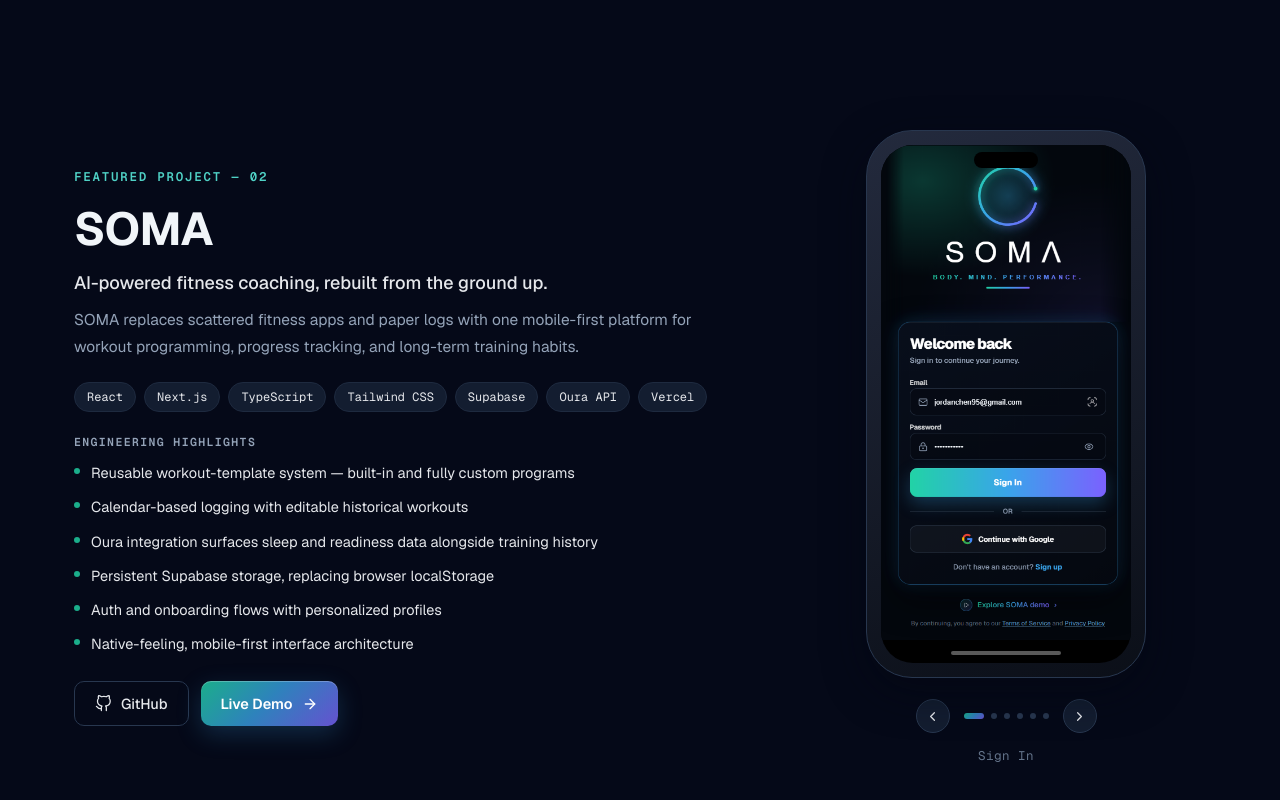
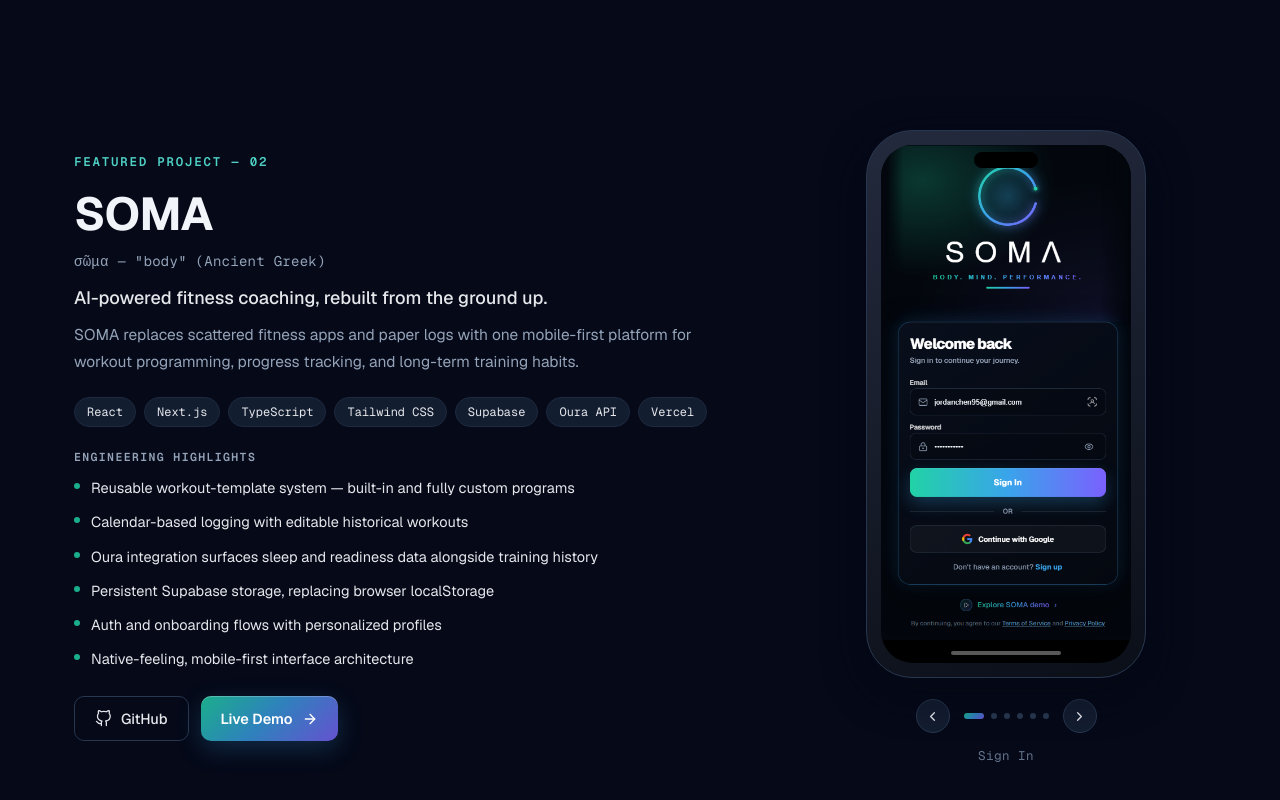
Before and after one commit to JordanChen02/portfolio, a React (Vite) app in the folder site/: page / in a window 1280 px wide. Shown: the part 2792-3592 px from the top of the page. Built offline with nearby package versions, Linux system fonts and the light colour scheme.

Commit message:
Add Soma subtitle

```diff
--- a/site/src/components/Soma.css
+++ b/site/src/components/Soma.css
@@ -89,7 +89,16 @@
   font-weight: 700;
   letter-spacing: -0.02em;
   color: var(--eb-fg);
-  margin: 0 0 12px;
+  margin: 0 0 8px;
+}
+
+.soma-subtitle {
+  font-size: 14px;
+  font-family: var(--eb-font-mono);
+  letter-spacing: 0.02em;
+  color: var(--eb-fg-2);
+  margin: 0 0 16px;
+  font-weight: 400;
 }
 
 .soma-positioning {
--- a/site/src/components/Soma.tsx
+++ b/site/src/components/Soma.tsx
@@ -67,6 +67,7 @@
             <div>
               <p className="soma-eyebrow">Featured Project — 02</p>
               <h3 className="soma-title">SOMA</h3>
+              <p className="soma-subtitle">σῶμα — "body" (Ancient Greek)</p>
               <p className="soma-positioning">AI-powered fitness coaching, rebuilt from the ground up.</p>
               <p className="soma-description">
                 SOMA replaces scattered fitness apps and paper logs with one mobile-first platform
```
